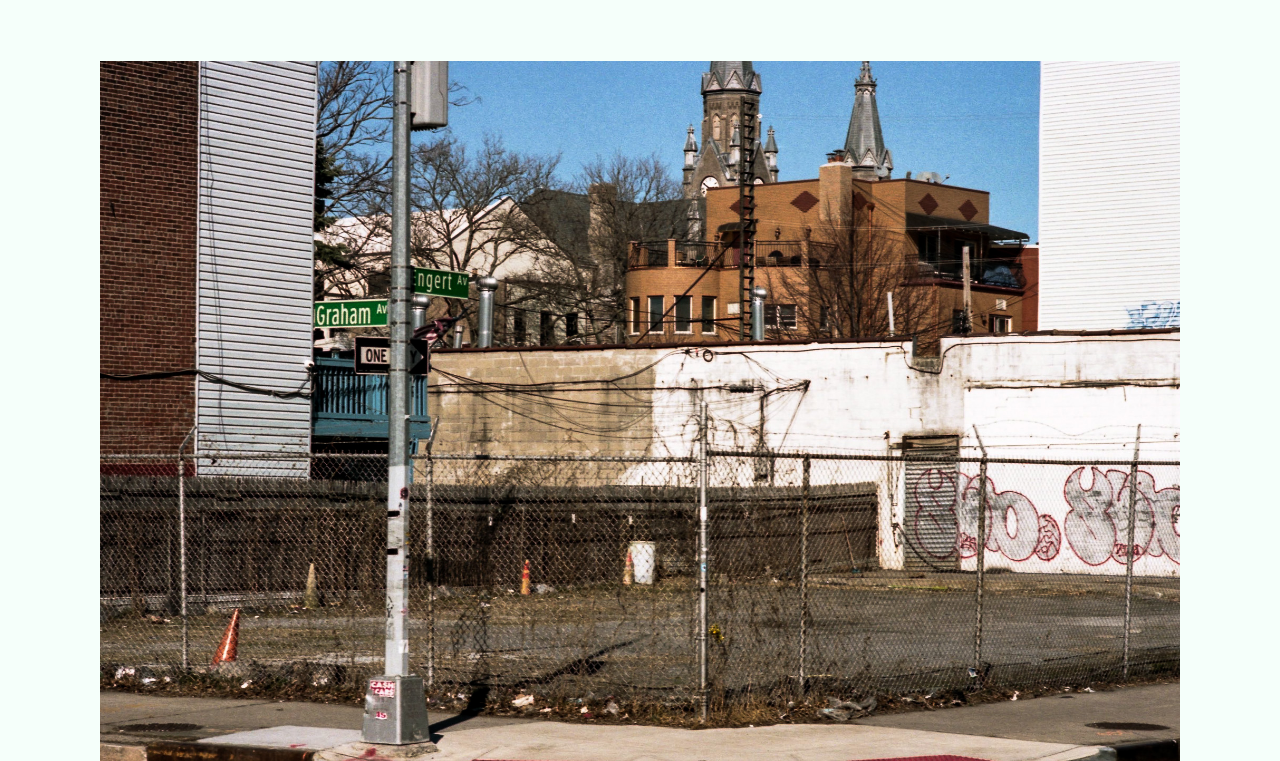
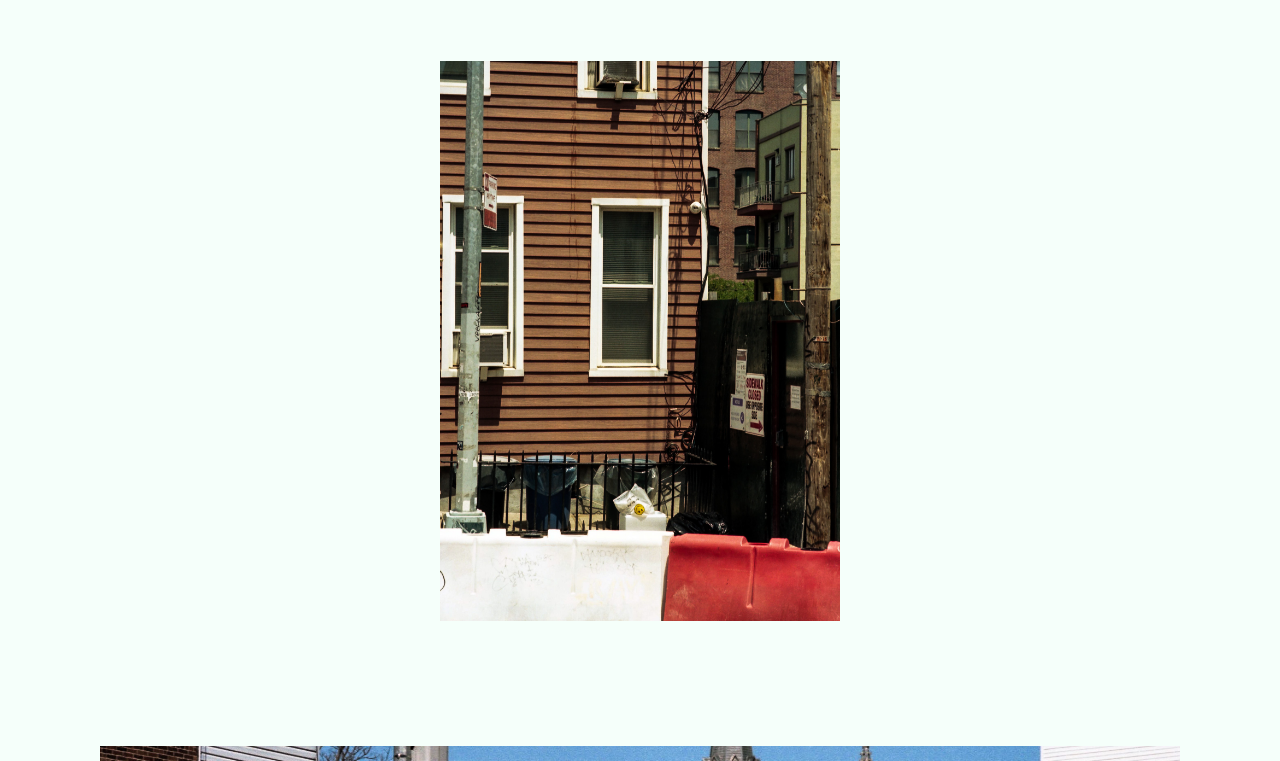
Before and after one commit to imomyer/thegardenspot, a Gatsby site: page / in a window 1280 px wide. Shown: the part 39-800 px from the top of the page. Built offline with nearby package versions, Linux system fonts and the light colour scheme; Gatsby itself is replaced by a stand-in of ours.

Commit message:
add 307-23

```diff
--- a/src/pages/index.js
+++ b/src/pages/index.js
@@ -7,6 +7,13 @@ const IndexPage = () => {
     <main>
       <div class="title-container"><h1>THE GARDEN SPOT</h1></div>
       <div class="content">
+        <div>
+            <img
+          class="portrait"
+          src="../../Roll_307-23.jpg"
+          alt="The Garden Spot"
+        />
+        </div>
         <div>
             <img
           class="landscape"
```
Also changed, not shown: static/Roll_307-23.jpg (added).
